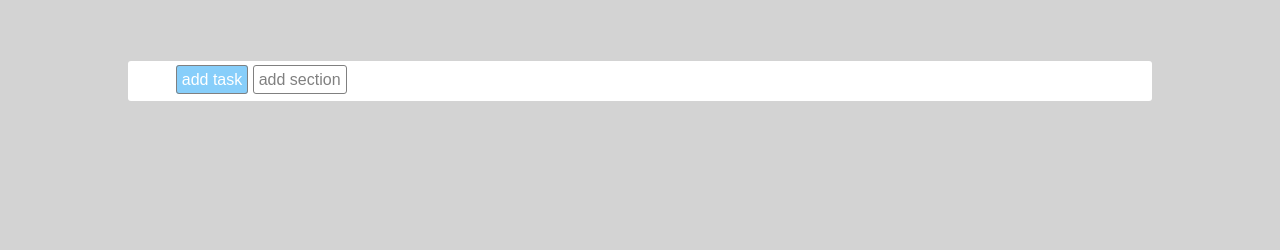
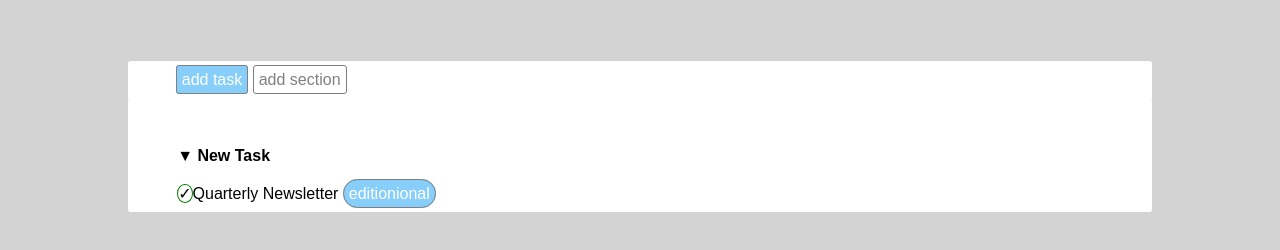
Before and after one commit to Paskimeo/html-css-toboolist, a plain HTML site: page index.html in a window 1280 px wide. Shown: the part 40-290 px from the top of the page. Drawn offline with Linux system fonts and the light colour scheme.

Commit message:
inserito  lista e linea lew task con css

```diff
--- a/index.html
+++ b/index.html
@@ -17,7 +17,13 @@
         <a href="#" class="btn btn-blue" >add task</a>
         <a href="#" class="btn btn-grey">add section</a>
         </div>
-        <div class="task">
+
+        <div class="lista">
+            <ul>
+                <li>&#9660 <strong>New Task</strong> </li>
+                <li><span class="circle">&check;</span>Quarterly Newsletter <span class="btn-editional">editionional</span></li>
+
+            </ul>
 
         </div>
     </main>
--- a/style.css
+++ b/style.css
@@ -23,6 +23,20 @@ body {
 
 }
 
+
+
+/*header*/
+header{
+    background-color: white;
+}
+
+
+/*contenuto princilape*/
+.top{
+    padding: 10px;
+}
+
+
 /*buttons*/
 .btn{
     text-decoration: none;
@@ -43,14 +57,33 @@ body {
     color: gray;
 }
 
+/*lista*/
+ul {
+    list-style: none;
+   padding-top: 1cm;
+   padding-left: 1.3cm;
+   line-height: 1cm;
 
-/*header*/
-header{
+
+    margin-left: auto;
+    margin-right: auto;
+
     background-color: white;
+    border-radius: 3px;
+}
+
+.circle{
+
+    border: 1px solid green;
+    border-radius: 50%;
+}
+
+.btn-editional{
+    background-color:lightskyblue;
+    color: white;
+    text-decoration: none;
+    border: 1px solid gray;
+    padding: 5px;
+    border-radius: 20px
 
 }
-
-/*contenuto princilape*/
-.top{
-    padding: 10px;
-}
```
